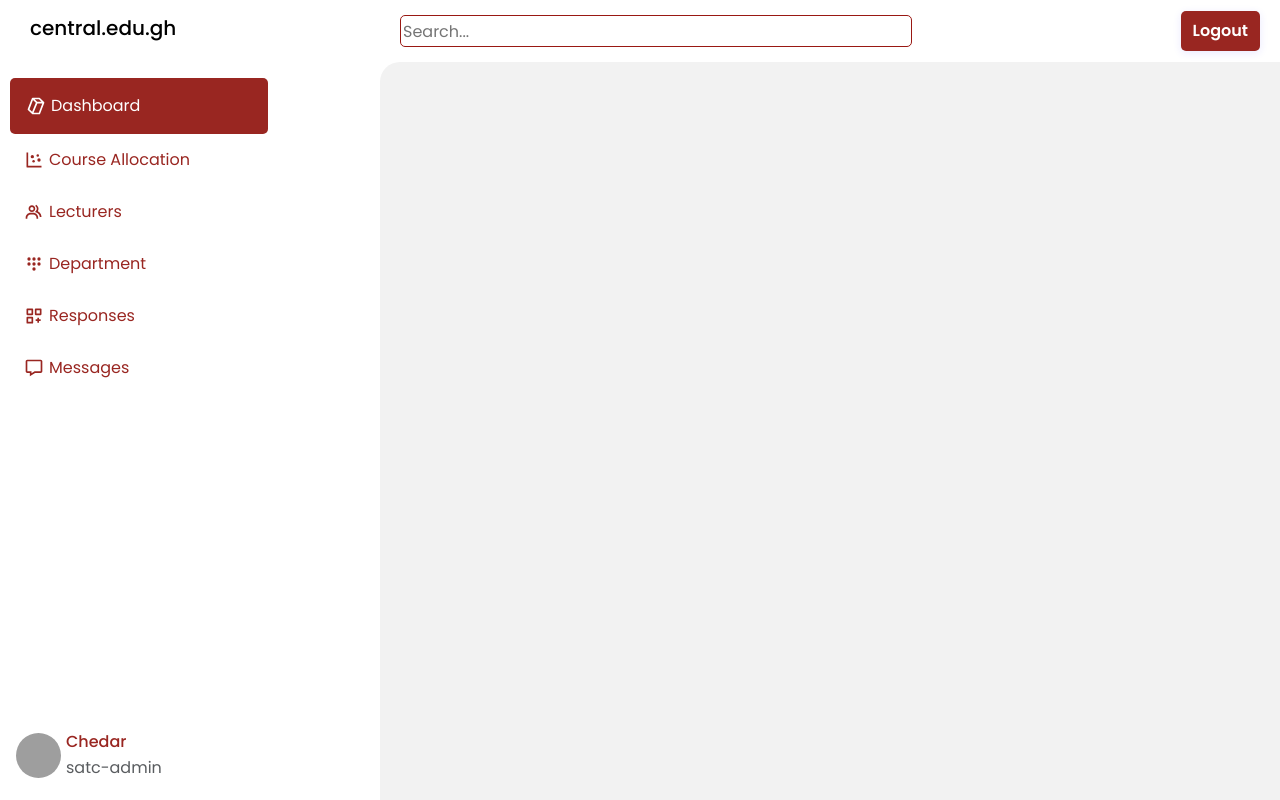
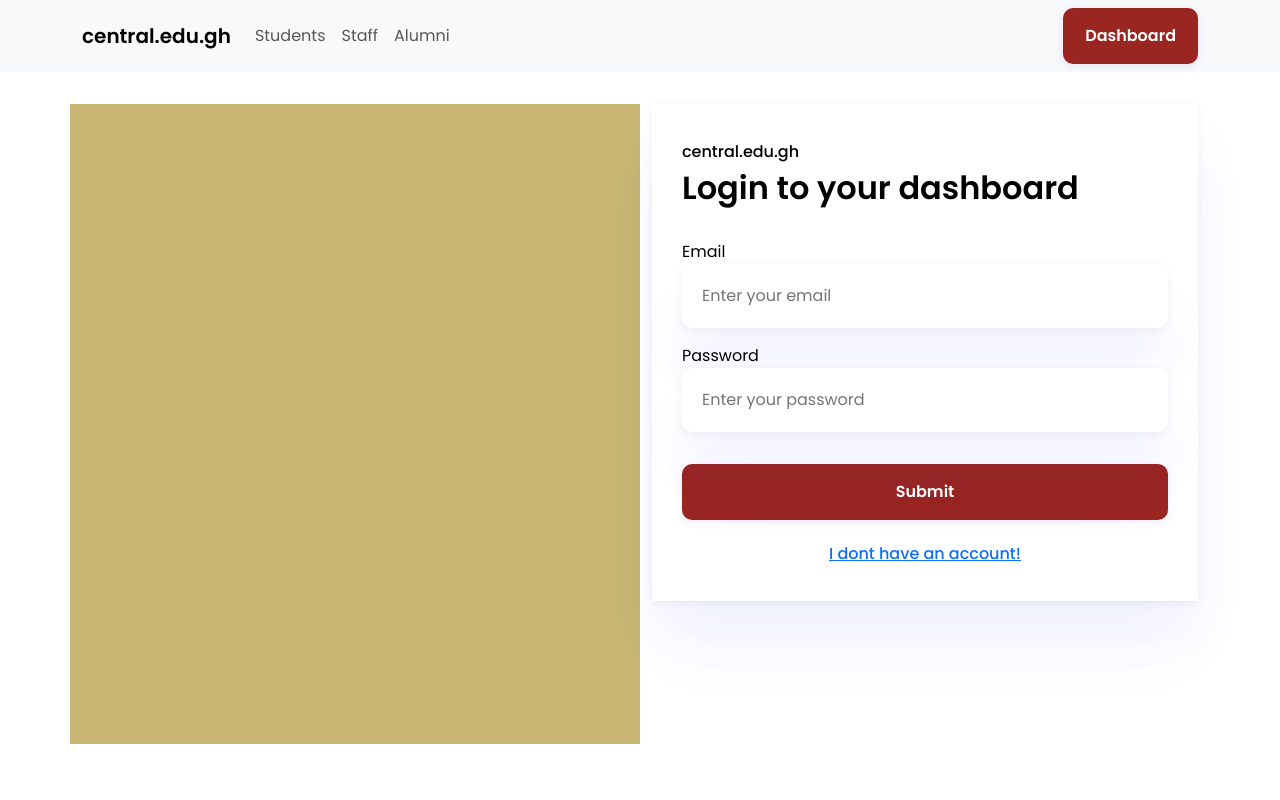
Before and after one commit to SoftLife0/CUDashboard, a React (Vite) app: page /login in a window 1280 px wide. Built offline with nearby package versions, Linux system fonts and the light colour scheme; grey boxes are pictures that could not be loaded.

Commit message:
adding login screen

```diff
--- a/package.json
+++ b/package.json
@@ -11,6 +11,7 @@
   },
   "dependencies": {
     "@fortawesome/fontawesome-free": "^6.5.1",
+    "axios": "^1.6.7",
     "bootstrap": "^5.3.2",
     "mdb-react-ui-kit": "^7.2.0",
     "react": "^18.2.0",
@@ -27,6 +28,6 @@
     "eslint-plugin-react": "^7.33.2",
     "eslint-plugin-react-hooks": "^4.6.0",
     "eslint-plugin-react-refresh": "^0.4.5",
-    "vite": "^5.0.8"
+    "vite": "^5.0.12"
   }
 }
--- a/src/App.css
+++ b/src/App.css
@@ -67,13 +67,13 @@ input {
   background-color: #992621;
   border: none;
   color: white;
-  border-radius: 5px ;
-  padding: 10px 18px;
+  border-radius:10px ;
+  padding: 16px 22px;
   box-shadow: 0 2px 8px 0 rgba(48, 44, 255, 0.1);
   text-align: center;
   font-weight: bold;
   transition: width 2s;
-  cursor: pointer;
+  width: 100%;
 }
 
 /* End of Header */
@@ -278,42 +278,27 @@ input {
   }
 }
 
-.uploader label {
-  /* float: left; */
-  clear: both;
+/* Login & Sign up  */
+
+.defaultCard{
+
+  box-shadow: 0 2px 8px 0 rgba(13, 10, 44, 0.06), 0 60px 80px 0 rgba(74, 58, 255, 0.02), 0 40px 50px 0 rgba(74, 58, 255, 0.05);
+  /* cursor: pointer; */
+  padding: 30px;
   width: 100%;
-  padding: 2rem 1.5rem;
-  text-align: center;
-  background: #fff;
-  border-radius: 7px;
-  border: 3px solid #eee;
-  transition: all .2s ease;
-  user-select: none;
+  transition: width 1s;
+  margin-bottom: 3vh;
 }
-.uploader label:hover {
-  border-color: #ca181e;
+.inputCard{
+   /* box-shadow: 0 2px 8px 0 rgba(48, 44, 255, 0.1); */
+   border-radius: 10px;
+   border: none;
+   padding: 20px;
+   width: 100%;
+   box-shadow: 0 2px 8px 0 rgba(13, 10, 44, 0.06), 0 60px 80px 0 rgba(74, 58, 255, 0.02), 0 40px 50px 0 rgba(74, 58, 255, 0.05);
 }
-.uploader label.hover {
-  border: 3px solid #ca181e;
-  box-shadow: inset 0 0 0 6px #eee;
+.inputTextHolder{
+   width: 100%;
+   margin-top: 5vh;
+   /* box-shadow: 0 2px 8px 0 rgba(13, 10, 44, 0.06), 0 60px 80px 0 rgba(74, 58, 255, 0.02), 0 40px 50px 0 rgba(74, 58, 255, 0.05); */
 }
-
-.csv-icon {
-  font-size: 3rem;
-  color: #992621;
-}
-.start {
-  float: left;
-  clear: both;
-  width: 100%;
-}
-
-.start h5 {
-  font-size: 20px;
-  padding: 2vh;
-  color: #000;
-}
-
-input[type="file"] {
-  display: none;
-}
--- a/src/App.jsx
+++ b/src/App.jsx
@@ -1,33 +1,20 @@
 import { BrowserRouter as Router, Switch, Route } from 'react-router-dom';
 import { useState } from 'react'
 import './App.css'
-import Header from './components/Header';
-import Sidebar from './components/Sidebar';
+import Login from './pages/Login';
 import Dashboard from './pages/Dashboard';
 
 
 
 function App() {
-  const [openSidebarToggle, setOpenSidebarToggle] = useState(false)
-
-  const OpenSidebar = () => {
-    console.log("Triggered sidebar function")
-    setOpenSidebarToggle(!openSidebarToggle)
-  }
-
-
   return (
     <Router>
-      <div className='grid-container'>
-        <Header OpenSidebar={OpenSidebar} />
-        <Sidebar openSidebarToggle={openSidebarToggle} OpenSidebar={OpenSidebar}/>
-        <main className='main-container'>
+      <main>
           <Switch>
             <Route exact path="/" component={Dashboard} />
-
+            <Route exact path="/login" component={Login} />
           </Switch>
-        </main>
-      </div>
+      </main>
     </Router>
   )
 }
--- a/src/components/Header.jsx
+++ b/src/components/Header.jsx
@@ -16,7 +16,7 @@ function Header({OpenSidebar, onProfileClick, showLogout, handleLogout})  {
         </div>
         <div className='header-right'>
         <div className=''>
-          <button className='pill-button' style={{ padding: '8px 12px'}}>
+          <button className='pill-button' style={{ padding: '8px 12px', borderRadius: '5px'}}>
             Logout
           </button>
         </div>
--- /dev/null
+++ b/src/components/Layout.jsx
@@ -0,0 +1,52 @@
+import {React, useState} from 'react'
+import { Link } from 'react-router-dom/cjs/react-router-dom.min'
+
+function Layout() {
+  const [isNavOpen, setIsNavOpen] = useState(false);
+
+  const toggleNav = () => {
+    setIsNavOpen(!isNavOpen);
+  };
+
+  return (
+    <div>
+      <header style={{ position: "sticky", top: 0, zIndex: 100 }}>
+        <nav className="navbar navbar-expand-lg navbar-light bg-light">
+          <div className="container">
+            <Link className="navbar-brand" style={{ fontWeight: "bold" }}>
+              central.edu.gh
+            </Link>
+
+            <button className="navbar-toggler" type="button" onClick={toggleNav} aria-expanded={isNavOpen ? "true" : "false"}> <span className="navbar-toggler-icon"></span></button>
+            <div className={`collapse navbar-collapse ${isNavOpen ? 'show' : ''}`} id="collapsibleNavId">
+              <ul className="navbar-nav me-auto mt-2 mt-lg-0">
+                <li className="nav-item">
+                  <Link className="nav-link" href="#">
+                    Students
+                  </Link>
+                </li>
+                <li className="nav-item">
+                  <Link className="nav-link" href="#">
+                    Staff
+                  </Link>
+                </li>
+                <li className="nav-item">
+                  <Link className="nav-link" href="#">
+                    Alumni
+                  </Link>
+                </li>
+              </ul>
+              <div style={{ width: "fit-content" }}>
+                <Link to="/">
+                  <button className="pill-button">Dashboard</button>
+                </Link>
+              </div>
+            </div>
+          </div>
+        </nav>
+      </header>
+    </div>
+  )
+}
+
+export default Layout
--- a/src/components/Sidebar.jsx
+++ b/src/components/Sidebar.jsx
@@ -1,18 +1,35 @@
-import React from 'react';
-import logo from '../assets/Central.png';
-import profileImage from '../assets/fav.png'
+import React, { useEffect, useState } from 'react';
+import { getUserData } from '../utils/api';
+import profileImage from '../assets/fav.png';
 import { BiCuboid, BiScatterChart, BiGroup, BiDialpadAlt, BiCustomize, BiMessage } from 'react-icons/bi';
 import { Link } from 'react-router-dom';
 
+function Sidebar({ openSidebarToggle, OpenSidebar }) {
+  const [profileName, setProfileName] = useState('');
+  const [role, setRole] = useState('');
 
-function Sidebar({ openSidebarToggle, OpenSidebar }) {
+  useEffect(() => {
+    const fetchData = async () => {
+      try {
+        const userId = '2';
+        const token = 'user_token';
+
+        const userData = await getUserData(userId, token);
+        setProfileName(userData.username);
+        setRole(userData.role);
+      } catch (error) {
+        console.error('Error fetching user data:', error);
+      }
+    };
+
+    fetchData();
+  }, []);
+
   return (
     <aside id='sidebar' className={openSidebarToggle ? 'sidebar-responsive' : 'sidebar'}>
       <div className='sidebar-title'>
         <div className='sidebar-brand'>
-          {/* <img src={logo} alt='' /> */}
           <h5>central.edu.gh</h5>
-
         </div>
         <span className='icon close_icon' onClick={OpenSidebar}>
           X
@@ -58,19 +75,15 @@ function Sidebar({ openSidebarToggle, OpenSidebar }) {
           </div>
         </Link>
 
-
-
       </div>
 
-
-
-      <div className="profile-details">
+      <div className='profile-details'>
         <div className='elipse'>
-          <img src={profileImage} alt="" width={100}/>
+          <img src={profileImage} alt='' width={100} />
         </div>
-        <div className="profile-info">
-          <div className="profile-name">Chedar</div>
-          <div className="text-muted">satc-admin</div>
+        <div className='profile-info'>
+          <div className='profile-name'>{profileName}</div>
+          <div className='text-muted'>{role}</div>
         </div>
       </div>
     </aside>
--- a/src/pages/Dashboard.jsx
+++ b/src/pages/Dashboard.jsx
@@ -1,37 +1,61 @@
-import React from 'react'
-import '../App.css'
-// import {BiBarChartSquare, BiCalendarExclamation} from 'react-icons/bi'
-import { Link } from 'react-router-dom';
+import React, { useEffect, useState } from 'react';
+import { getUserData } from '../utils/api';
+import Header from '../components/Header';
+import Sidebar from '../components/Sidebar';
 
-function Dashboard() {
+const Dashboard = () => {
+
+  const [openSidebarToggle, setOpenSidebarToggle] = useState(false)
+
+  const OpenSidebar = () => {
+    console.log("Triggered sidebar function")
+    setOpenSidebarToggle(!openSidebarToggle)
+  }
+
+  const [contactFormData, setContactFormData] = useState(null);
+  const [loading, setLoading] = useState(true);
+  const [error, setError] = useState(null);
+
+  useEffect(() => {
+    const fetchData = async () => {
+      try {
+        const userId = '2';
+        const token = 'user_token';
+
+        const userData = await getUserData(userId, token);
+        setContactFormData(userData.data);
+      } catch (error) {
+        setError(error.message);
+      } finally {
+        setLoading(false);
+      }
+    };
+
+    fetchData();
+  }, []);
+
   return (
-    <div className='main-container'>
+    <main className='grid-container'>
+      <Header OpenSidebar={OpenSidebar} />
+      <Sidebar openSidebarToggle={openSidebarToggle} OpenSidebar={OpenSidebar}/>
+
+      <div className='main-container'>
         <h5>DASHBOARD</h5>
-        <div className='main-cards'>
-            <Link to=''>
-                <div className='dashboard-item'>
-                    <p className='text-muted'>Dashboard</p>
-                    <h4 className='dashboard-item-text'>30</h4>
-                </div>
-            </Link>
-            <Link to=''>
-                <div className='dashboard-item'>
-                    <p className='text-muted'>Dashboard</p>
-                    <h4 className='dashboard-item-text'>30</h4>
-                </div>
-            </Link>
-            <Link to=''>
-                <div className='dashboard-item'>
-                    <p className='text-muted'>Dashboard</p>
-                    <h4 className='dashboard-item-text'>30</h4>
-                </div>
-            </Link>
+        {loading && <div>Loading...</div>}
+        {error && <div>Error: {error}</div>}
+        {!loading && !error && (
+          <div className='main-cards'>
+            {contactFormData && Object.entries(contactFormData).map(([key, value]) => (
+              <div className='dashboard-item' key={key}>
+                <p className='text-muted'>{key}</p>
+                <h4 className='dashboard-item-text'>{value}</h4>
+              </div>
+            ))}
+          </div>
+        )}
+      </div>
+    </main>
+  );
+};
 
-
-        </div>
-
-    </div>
-  )
-}
-
-export default Dashboard
+export default Dashboard;
--- /dev/null
+++ b/src/pages/Login.jsx
@@ -0,0 +1,55 @@
+import React from 'react'
+import {Link} from 'react-router-dom'
+import Layout from '../components/Layout'
+
+
+function Login() {
+  return (
+      <section>
+        <Layout/>
+        <div className="container">
+            <div className="row"  style={{ justifyContent: 'space-around', minHeight: '80vh', marginTop: '4vh' }}>
+
+                <div className="col-md-6" style={{ backgroundColor: 'rgba(180, 156, 62, 0.731)'}}>
+
+                </div>
+
+                <div className="col-md-6" style={{ alignItems: 'center'}}>
+                    <div className="defaultCard">
+                        <h6 className="heading" style={{ marginTop: "1vh" }}>central.edu.gh</h6>
+                        <h2 className="heading" style={{ marginTop: "1vh" }}><b>Login to your dashboard</b></h2>
+
+                        <br />
+
+                        <form action="">
+                            <div className='mb-3'>
+                                <label htmlFor="">Email</label>
+                                <input className="inputCard" placeholder="Enter your email" type="email"/>
+                            </div>
+
+                            <div className='mb-3'>
+                                <label htmlFor="">Password</label>
+                                <input className="inputCard" placeholder="Enter your password" type="password"/>
+                            </div>
+
+                            <div className='pill-button' style={{ marginTop: '4vh'}}>Submit</div>
+
+                            <br />
+
+                            <Link>
+                            <h6 className="text-center">I dont have an account!</h6>
+                            </Link>
+                        </form>
+
+                    </div>
+                </div>
+            </div>
+        </div>
+
+
+
+    </section>
+  )
+}
+
+export default Login
--- /dev/null
+++ b/src/utils/api.jsx
@@ -0,0 +1,22 @@
+import axios from 'axios';
+
+const API_BASE_URL = 'http://172.16.12.221:5000/api';
+
+const api = axios.create({
+  baseURL: API_BASE_URL,
+  headers: {
+    'Content-Type': 'application/json'
+  }
+});
+
+const getUserData = async (userId, token) => {
+  try {
+    const requestData = { userId, token };
+    const response = await api.post('/dashboard', requestData);
+    return response.data;
+  } catch (error) {
+    throw new Error(`Error fetching user data: ${error.message}`);
+  }
+};
+
+export { getUserData };
```
Also changed, not shown: src/main.jsx (+3 -4 lines), 1 other file (tests, documents, lock files or other folders).
